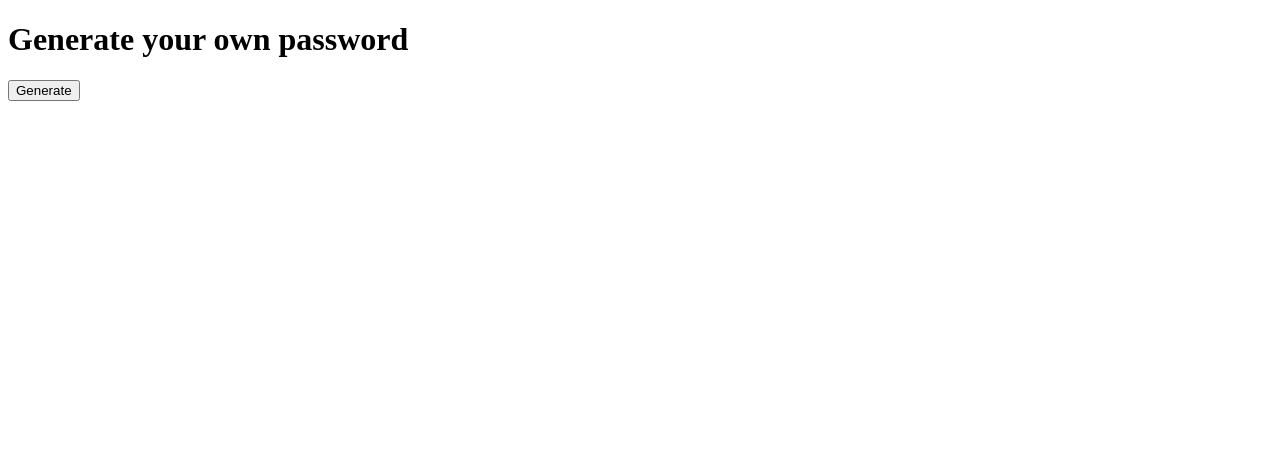
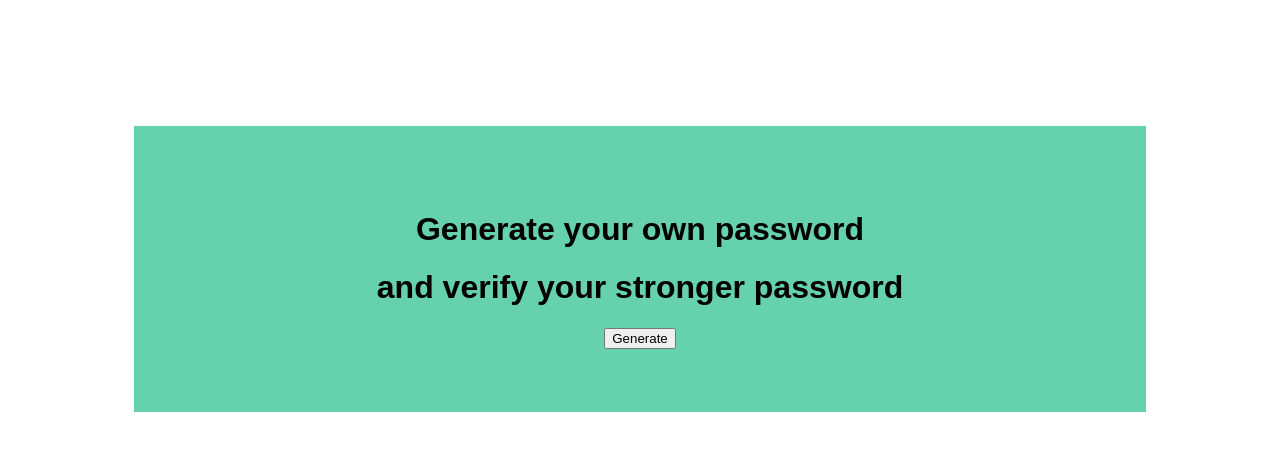
Before and after one commit to Kayevo/Password_Verificator, a plain HTML site: page index.html in a window 1280 px wide. Both pictures are taken after a click on the button "Generate". Drawn offline with Linux system fonts and the light colour scheme.

Commit message:
The ASCII characters base now is larger

```diff
--- a/css/style.css
+++ b/css/style.css
@@ -0,0 +1,7 @@
+.card {
+  text-align: center;
+  background-color: rgb(102, 209, 173);
+  padding: 5%;
+  margin: 10%;
+  font-family: Arial, Helvetica, sans-serif;
+}
--- a/index.html
+++ b/index.html
@@ -13,7 +13,8 @@
   <body>
     <div class="card">
       <h1>Generate your own password</h1>
-      <button onclick="passwordGenerator.generatePassword()">Generate</button>
+      <h1>and verify your stronger password</h1>
+      <button onclick="passwordGenerator.generateRandomPassword(8)">Generate</button>
     </div>
   </body>
 </html>
--- a/js/index.js
+++ b/js/index.js
@@ -1,8 +1,23 @@
 class PasswordGenerator {
   constructor() {}
 
-  generatePassword() {
-    alert("Password generated.");
+
+  generateRandomPassword(passwordLength) {
+
+    var randomPassword = "";
+    var alphanumericBaseString =
+      "abcdefghijklmnopqrstuvwxyzABCDEFGHIJKLMNOPQRSTUVWXYZ0123456789abcdefABCDEF01234567!\"#$%&'()*+,-./:;<=>?@[\\]^_`{|}~";
+    var alphaBaseStringLength = alphanumericBaseString.length;
+
+    for (var i = 0; i < passwordLength; i++) {
+      randomPassword =
+        randomPassword +
+        alphanumericBaseString.charAt(
+          Math.floor(Math.random() * alphaBaseStringLength)
+        );
+    }
+
+    alert("Password generated: "+randomPassword);
   }
 }
 
```
